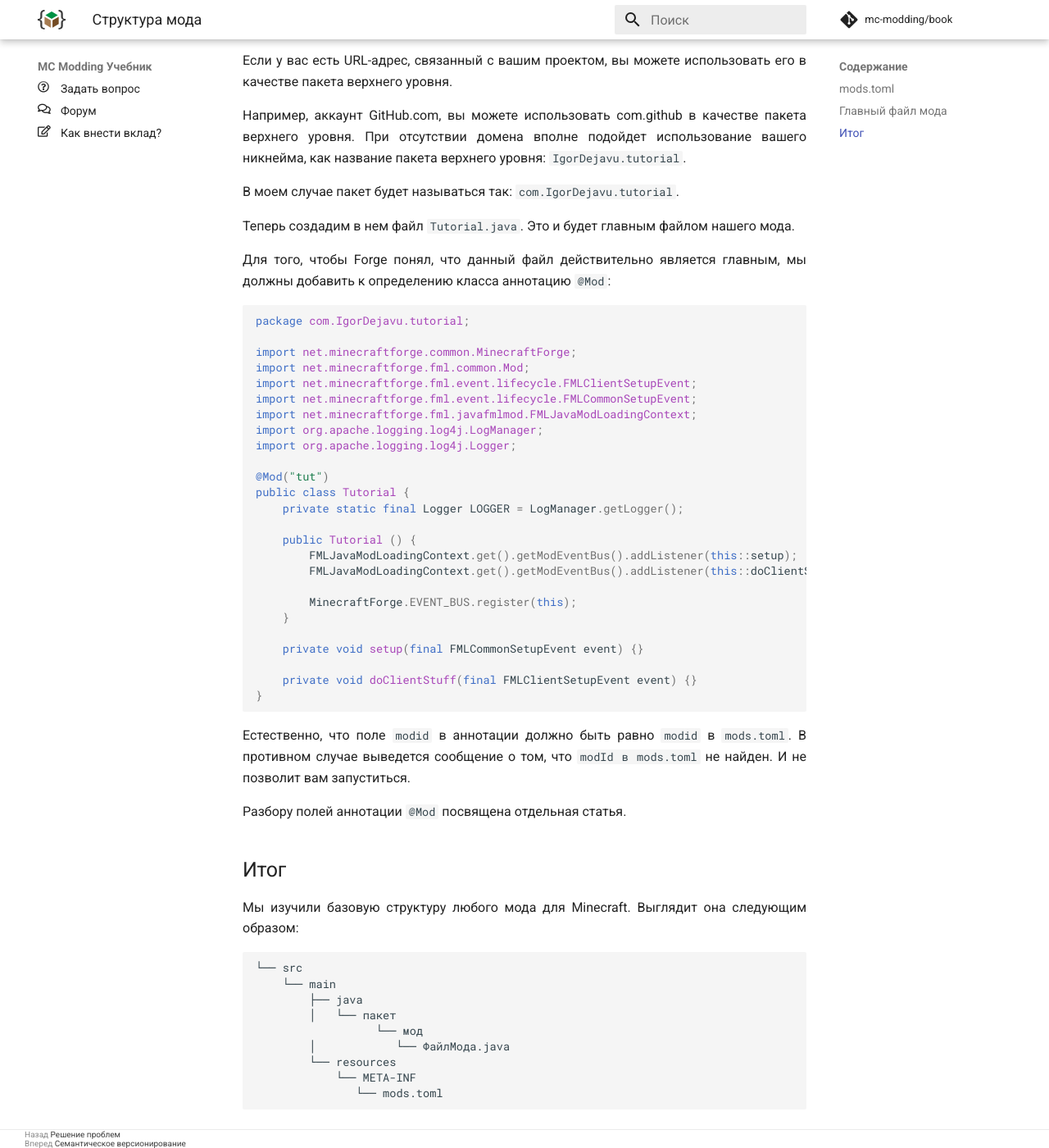
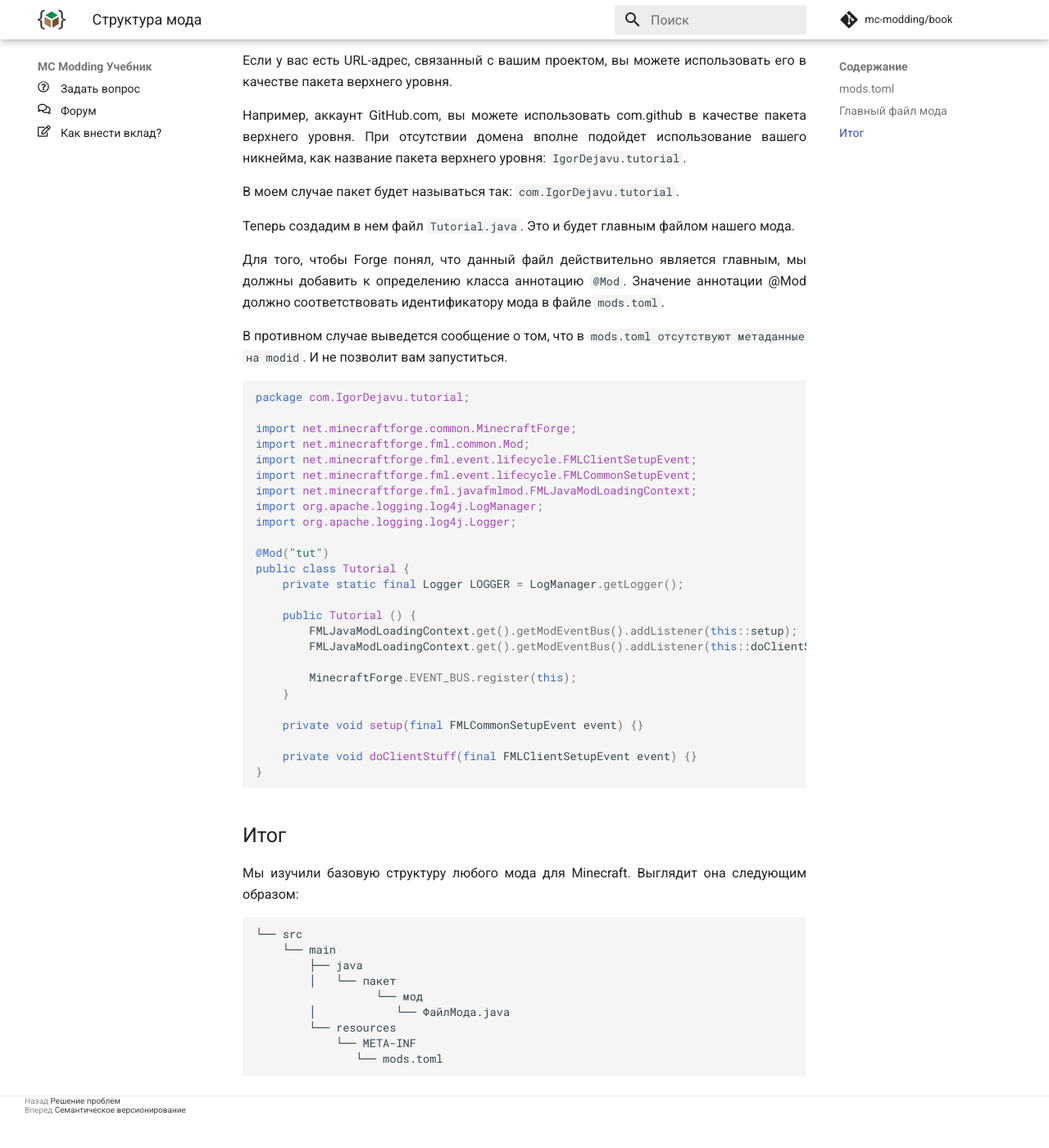
Before and after one commit to mc-modding/book, an MkDocs documentation site: the page built from docs/1.16/basics/mod-structure/index.md, in a window 1280 px wide and 1400 px high, scrolled down 2793 px. Shown: the whole window at 82% size. Built offline with MkDocs 1.6.1 and Material for MkDocs 9.7.7, drawn with Linux system fonts in a browser that asks for light colours; nearby versions of some CDN libraries; comment, search, counter and statistics services are not loaded; after the commit the page ends 4152 px from its top, so only the background shows below that.

Commit message:
Небольшие правки

````diff
--- a/docs/1.16/basics/mod-structure/index.md
+++ b/docs/1.16/basics/mod-structure/index.md
@@ -124,7 +124,9 @@ Bla-bla-bla...
 Теперь создадим в нем файл `Tutorial.java`. Это и будет главным файлом нашего мода.
 
 Для того, чтобы Forge понял, что данный файл действительно является главным, мы должны добавить к определению класса
-аннотацию `@Mod`:
+аннотацию `@Mod`. Значение аннотации @Mod должно соответствовать идентификатору мода в файле `mods.toml`.
+
+В противном случае выведется сообщение о том, что в `mods.toml отсутствуют метаданные на modid`. И не позволит вам запуститься.
 
 ```java
 package com.IgorDejavu.tutorial;
@@ -154,10 +156,6 @@ public class Tutorial {
 }
 ```
 
-Естественно, что поле `modid` в аннотации должно быть равно `modid` в `mods.toml`. В противном случае выведется сообщение о том, что `modId в mods.toml` не найден. И не позволит вам запуститься.
-
-Разбору полей аннотации `@Mod` посвящена отдельная статья.
-
 ## Итог
 
 Мы изучили базовую структуру любого мода для Minecraft. Выглядит она следующим образом:
````
